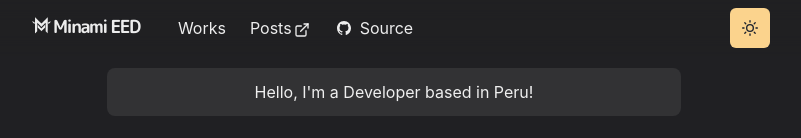
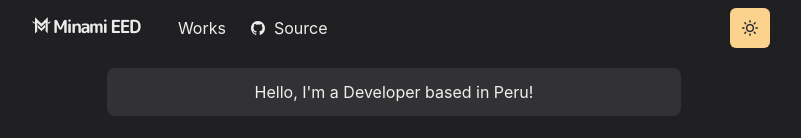
Before and after one commit to Minami-eed/minami-web, a Next.js app: page / in a window 1280 px wide. Shown: the top 138 px of the page, without its empty margins (246-1047 px from the left). Built offline with nearby package versions, Linux system fonts and the light colour scheme.

Commit message:
Elminando Posts del Navbar

```diff
--- a/components/navbar.js
+++ b/components/navbar.js
@@ -79,12 +79,7 @@ const Navbar = props => {
           <LinkItem href="/works" path={path}>
             Works
           </LinkItem>
-          <LinkItem href="#" path={path}>
-            Posts
-            <ExternalLinkIcon mx="2px" />
-          </LinkItem>
           <LinkItem
-            target="_blank"
             href="https://github.com/minami-eed/minami-web"
             path={path}
             style={{ gap: 4 }}
@@ -114,9 +109,6 @@ const Navbar = props => {
                 <MenuItem as={MenuLink} href="/works">
                   Works
                 </MenuItem>
-                <MenuItem as={MenuLink} href="#">
-                  Posts
-                </MenuItem>
                 <MenuItem
                   as={Link}
                   href="https://github.com/minami-eed/minami-web"
```
